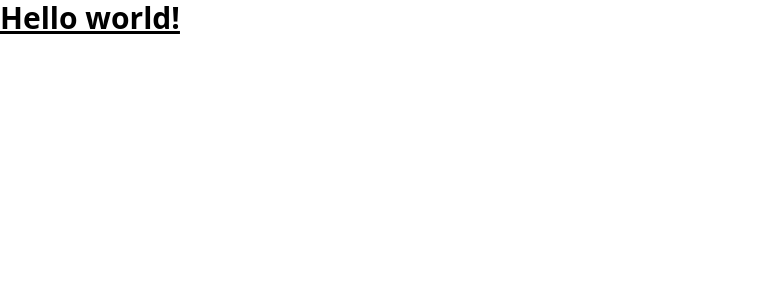
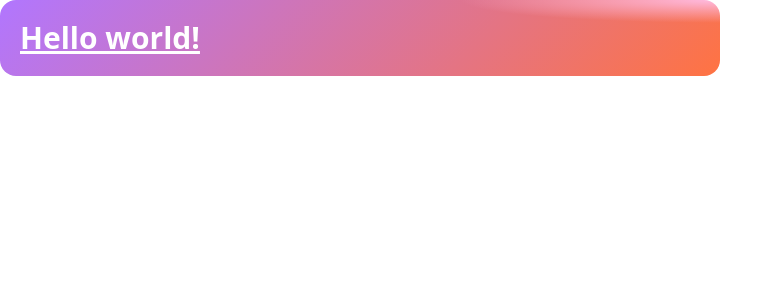
Before and after one commit to daadaamed/EduMatcher, a Nuxt app in the folder edumatcher/: page / in a window 1280 px wide. Shown: the top 300 px of the page, without its empty margins (0-783 px from the left). Built offline with nearby package versions, Linux system fonts and the light colour scheme.

Commit message:
feat: add CSS setup - colors and card

```diff
--- a/edumatcher/app/app.vue
+++ b/edumatcher/app/app.vue
@@ -1,7 +1,5 @@
 <template>
-  <div>
-   <h1 class="text-3xl font-bold underline">
-    Hello world!
-  </h1>
-  </div>
+  <div class="font-sans school-card">
+    <h1 class="text-3xl font-bold underline">Hello world!</h1>
+</div>
 </template>
--- a/edumatcher/app/assets/css/main.css
+++ b/edumatcher/app/assets/css/main.css
@@ -1 +1,27 @@
 @import "tailwindcss";
+
+/* tokens */
+@theme {
+  --font-sans: "MD Sans", system-ui, sans-serif;
+  --color-bg: #EEE8E4;
+
+  --color-primary: #212121;         /* black */
+  --color-secondary: #757575;       /* gray */
+  --color-muted: #BDBDBD;           /* gray text blocked */
+
+  --color-card: #F5F5F5;            /* Card-bg-gray */
+  --color-divider: #E0E0E0;         /* gray-border */
+}
+
+/* reusable card class */
+@utility school-card {
+  max-width: 720px;
+  border-radius: 16px;
+  padding: 20px;
+  gap: 24px;
+  backdrop-filter: blur(16px);
+  background-image:
+    radial-gradient(60% 50% at 100% 0%, #FFBBE1 0%, transparent 60%),
+    linear-gradient(135deg, #B176FF 0%, #FF7342 100%);
+  color: white;
+}
```
